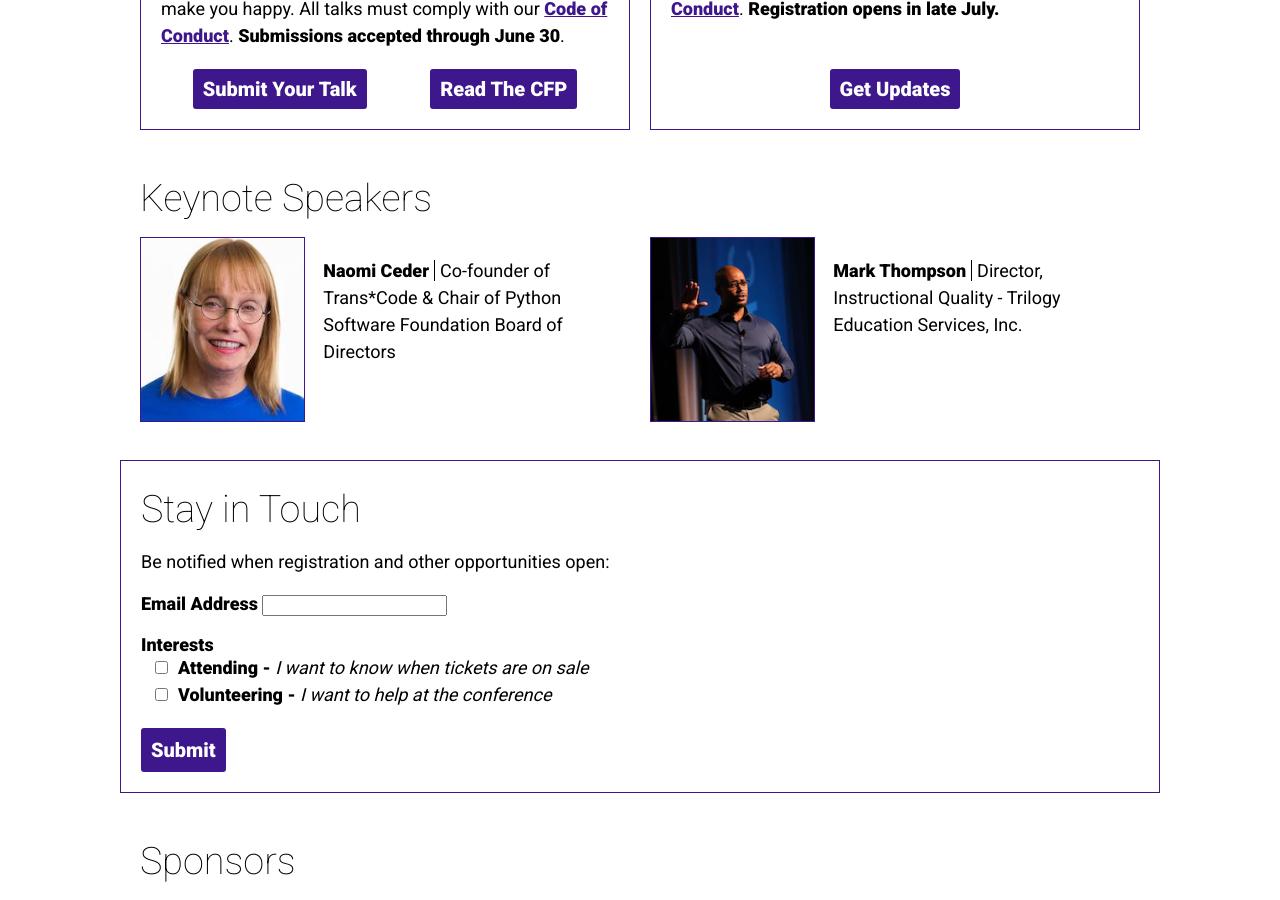
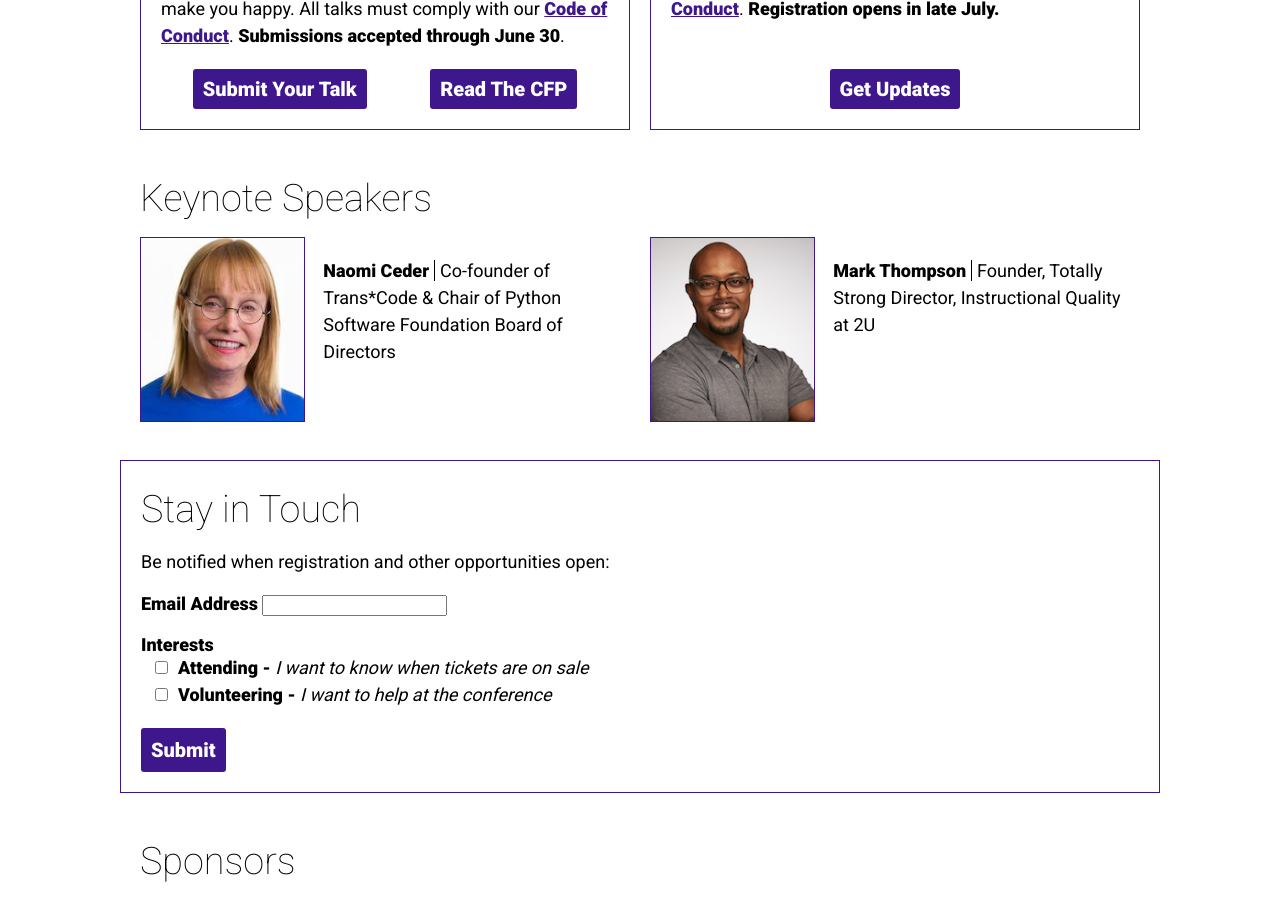
Before and after one commit to promptconf/promptconf.github.io, a Jekyll site: the page built from index.html, in a window 1280 px wide and 900 px high, scrolled down 631 px. Built offline with Jekyll 4.4.1, drawn with Linux system fonts in a browser that asks for light colours; nearby versions of some CDN libraries; comment, search, counter and statistics services are not loaded.

Commit message:
update Mark's photo and title

```diff
--- a/_includes/home/speakers.html
+++ b/_includes/home/speakers.html
@@ -15,7 +15,7 @@
             <img src={{ site.baseurl }}{{ '/assets/images/speakers/thompson_mark.jpeg' }} alt='Mark Thompson'>
         </div>
         <p class='speaker__name-title'>
-            <span class='speaker__name'>Mark Thompson</span>Director, Instructional Quality - Trilogy Education Services, Inc.
+            <span class='speaker__name'>Mark Thompson</span>Founder, Totally Strong Director, Instructional Quality at 2U
         </p>
     </div>
 </div>
```
Also changed, not shown: assets/images/speakers/thompson_mark.jpeg.
